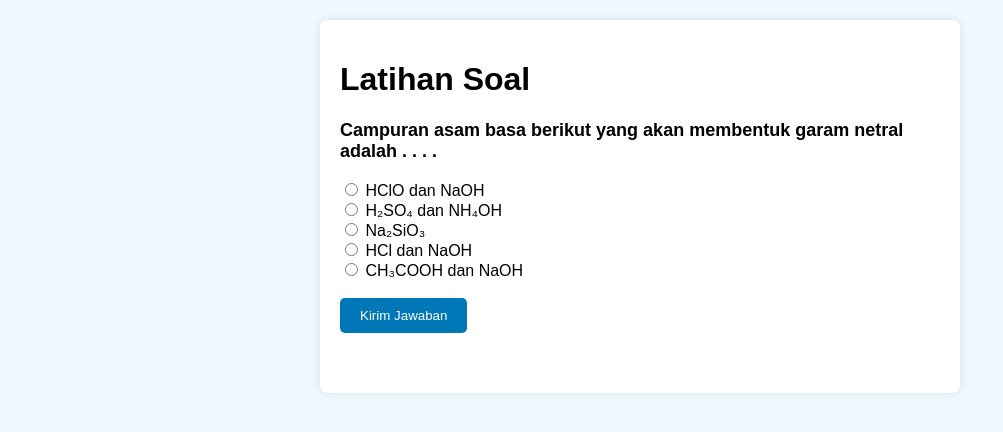
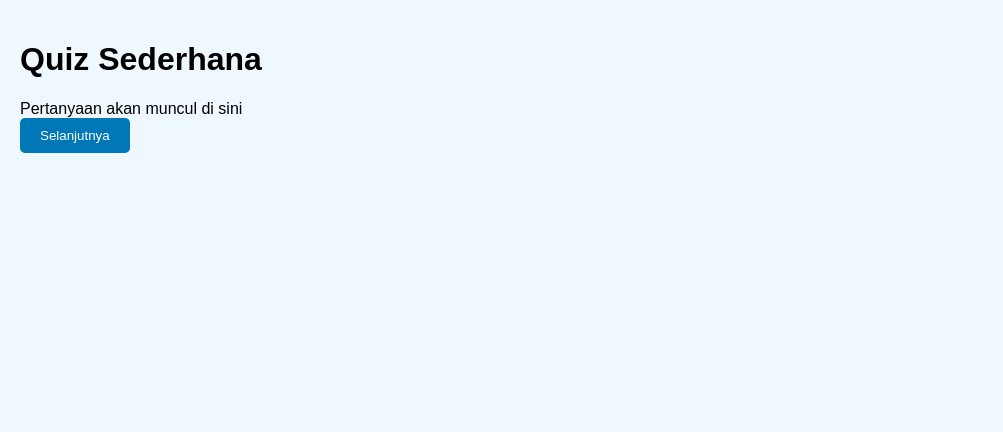
Before and after one commit to danilaaidd/coba, a plain HTML site: page index.html in a window 1280 px wide. Shown: the whole page, without its empty margins (0-1003 px from the left). Drawn offline with Linux system fonts and the light colour scheme.

Commit message:
Update index.html

```diff
--- a/index.html
+++ b/index.html
@@ -2,25 +2,16 @@
 <html lang="id">
 <head>
   <meta charset="UTF-8">
-  <meta name="viewport" content="width=device-width, initial-scale=1">
-  <title>Latihan Soal</title>
+  <meta name="viewport" content="width=device-width, initial-scale=1.0">
+  <title>Quiz App</title>
   <link rel="stylesheet" href="style.css">
 </head>
 <body>
-  <div class="container">
-    <h1>Latihan Soal</h1>
-    <div class="question-card">
-      <p class="question-text">Campuran asam basa berikut yang akan membentuk garam netral adalah . . . .</p>
-      <form id="quiz-form">
-        <label><input type="radio" name="answer" value="A"> HClO dan NaOH</label><br>
-        <label><input type="radio" name="answer" value="B"> H₂SO₄ dan NH₄OH</label><br>
-        <label><input type="radio" name="answer" value="C"> Na₂SiO₃</label><br>
-        <label><input type="radio" name="answer" value="D"> HCl dan NaOH</label><br>
-        <label><input type="radio" name="answer" value="E"> CH₃COOH dan NaOH</label><br><br>
-        <button type="submit">Kirim Jawaban</button>
-      </form>
-      <div id="result"></div>
-    </div>
+  <div id="quiz-container">
+    <h1>Quiz Sederhana</h1>
+    <div id="question">Pertanyaan akan muncul di sini</div>
+    <div id="choices"></div>
+    <button id="next">Selanjutnya</button>
   </div>
 
   <script src="script.js"></script>
```
